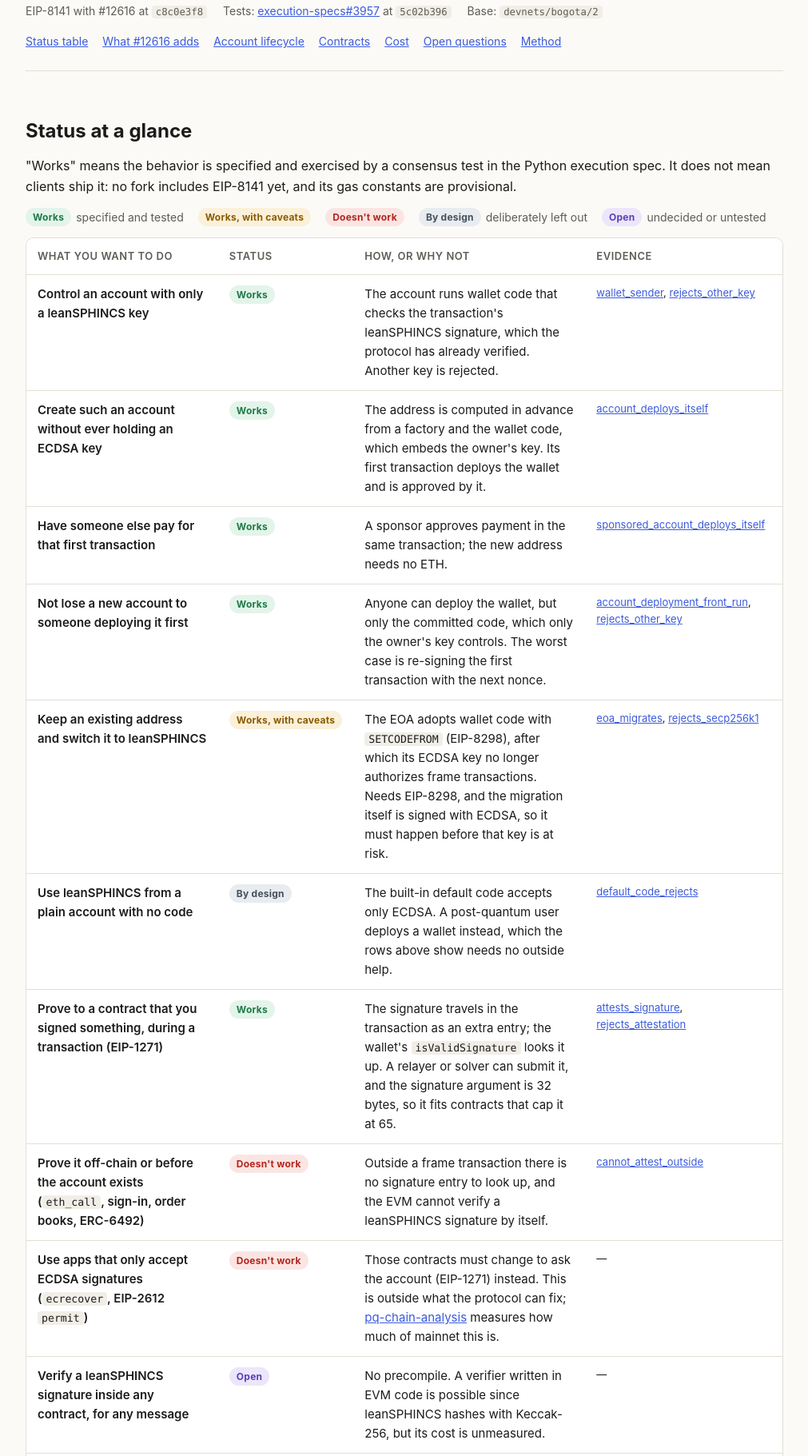
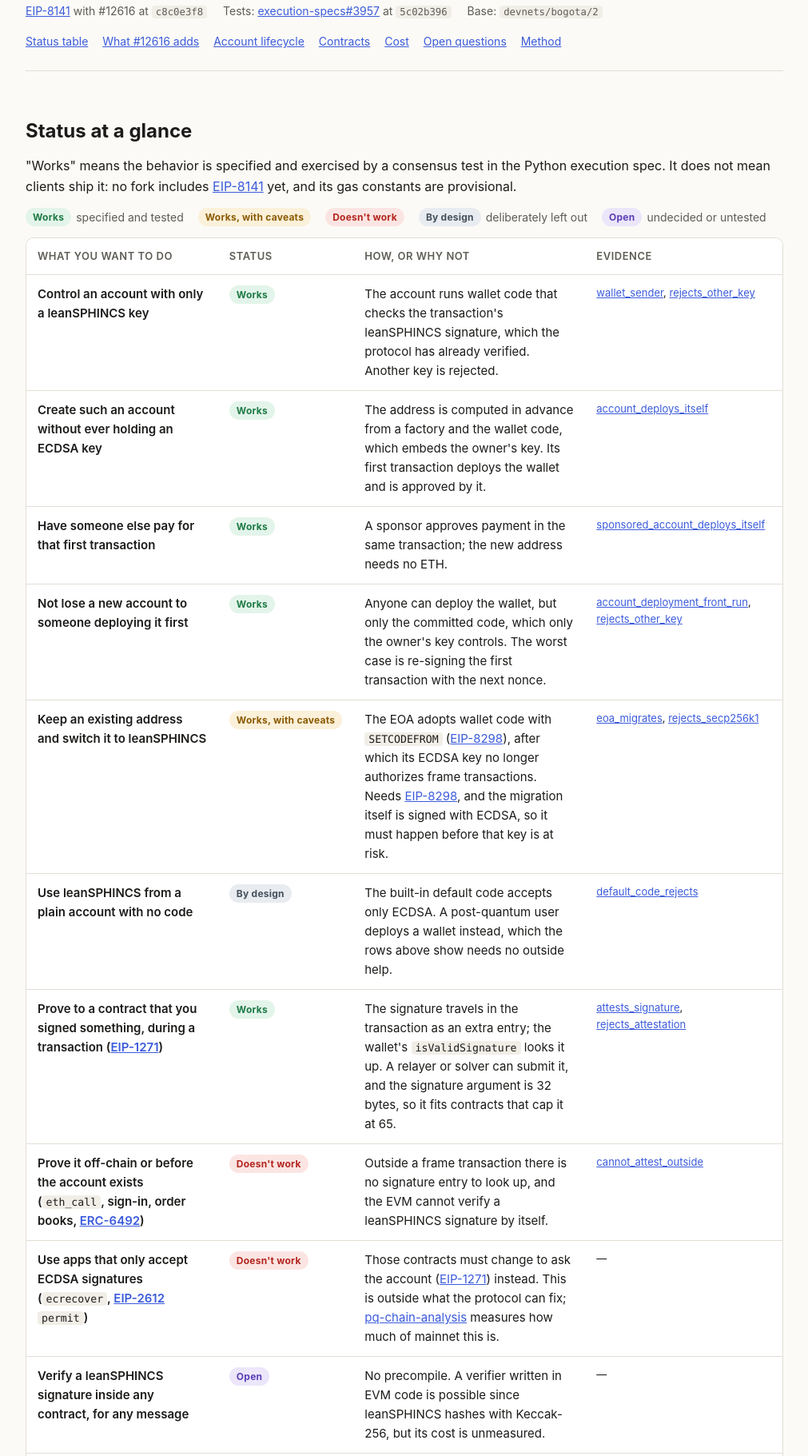
Before and after one commit to marioevz/specs-pq-status, a plain HTML site: page index.html in a window 1280 px wide. Shown: the part 240-2061 px from the top of the page at 80% size, without its empty margins (134-1145 px from the left). Drawn offline with Linux system fonts and the light colour scheme.

Commit message:
Link EIP and ERC references to their EIP pages

```diff
--- a/index.html
+++ b/index.html
@@ -139,9 +139,9 @@ footer { margin-top: 56px; padding-top: 20px; border-top: 1px solid var(--border
 <header class="top">
   <p class="eyebrow">Ethereum · post-quantum accounts · specification status</p>
   <h1>What a post-quantum account can do with today's specs</h1>
-  <p class="lede">EIP-8141 frame transactions plus <a href="https://github.com/ethereum/EIPs/pull/12616">ethereum/EIPs#12616</a> let a hash-based leanSPHINCS key authorize Ethereum transactions. This page tracks what that combination makes possible, what it doesn't, and the open questions, each backed by an executable test where one exists.</p>
+  <p class="lede"><a href="https://eips.ethereum.org/EIPS/eip-8141">EIP-8141</a> frame transactions plus <a href="https://github.com/ethereum/EIPs/pull/12616">ethereum/EIPs#12616</a> let a hash-based leanSPHINCS key authorize Ethereum transactions. This page tracks what that combination makes possible, what it doesn't, and the open questions, each backed by an executable test where one exists.</p>
   <p class="meta">
-    <span>EIP-8141 with #12616 at <code>c8c0e3f8</code></span>
+    <span><a href="https://eips.ethereum.org/EIPS/eip-8141">EIP-8141</a> with #12616 at <code>c8c0e3f8</code></span>
     <span>Tests: <a href="https://github.com/ethereum/execution-specs/pull/3957">execution-specs#3957</a> at <code>5c02b396</code></span>
     <span>Base: <code>devnets/bogota/2</code></span>
   </p>
@@ -158,7 +158,7 @@ footer { margin-top: 56px; padding-top: 20px; border-top: 1px solid var(--border
 
 <section id="status">
 <h2>Status at a glance</h2>
-<p>"Works" means the behavior is specified and exercised by a consensus test in the Python execution spec. It does not mean clients ship it: no fork includes EIP-8141 yet, and its gas constants are provisional.</p>
+<p>"Works" means the behavior is specified and exercised by a consensus test in the Python execution spec. It does not mean clients ship it: no fork includes <a href="https://eips.ethereum.org/EIPS/eip-8141">EIP-8141</a> yet, and its gas constants are provisional.</p>
 <div class="legend">
   <span><span class="badge ok">Works</span> specified and tested</span>
   <span><span class="badge warn">Works, with caveats</span></span>
@@ -197,7 +197,7 @@ footer { margin-top: 56px; padding-top: 20px; border-top: 1px solid var(--border
 <tr>
   <td class="what">Keep an existing address and switch it to leanSPHINCS</td>
   <td class="status"><span class="badge warn">Works, with caveats</span></td>
-  <td>The EOA adopts wallet code with <code>SETCODEFROM</code> (EIP-8298), after which its ECDSA key no longer authorizes frame transactions. Needs EIP-8298, and the migration itself is signed with ECDSA, so it must happen before that key is at risk.</td>
+  <td>The EOA adopts wallet code with <code>SETCODEFROM</code> (<a href="https://eips.ethereum.org/EIPS/eip-8298">EIP-8298</a>), after which its ECDSA key no longer authorizes frame transactions. Needs <a href="https://eips.ethereum.org/EIPS/eip-8298">EIP-8298</a>, and the migration itself is signed with ECDSA, so it must happen before that key is at risk.</td>
   <td class="evidence"><a href="https://github.com/marioevz/execution-specs/blob/5c02b396702727c40672c1f19fa9239cb328be9a/tests/bogota/eip8141_frame_transactions/test_leansphincs.py#L451">eoa_migrates</a>, <a href="https://github.com/marioevz/execution-specs/blob/5c02b396702727c40672c1f19fa9239cb328be9a/tests/bogota/eip8141_frame_transactions/test_leansphincs.py#L494">rejects_secp256k1</a></td>
 </tr>
 <tr>
@@ -207,21 +207,21 @@ footer { margin-top: 56px; padding-top: 20px; border-top: 1px solid var(--border
   <td class="evidence"><a href="https://github.com/marioevz/execution-specs/blob/5c02b396702727c40672c1f19fa9239cb328be9a/tests/bogota/eip8141_frame_transactions/test_leansphincs.py#L272">default_code_rejects</a></td>
 </tr>
 <tr>
-  <td class="what">Prove to a contract that you signed something, during a transaction (EIP-1271)</td>
+  <td class="what">Prove to a contract that you signed something, during a transaction (<a href="https://eips.ethereum.org/EIPS/eip-1271">EIP-1271</a>)</td>
   <td class="status"><span class="badge ok">Works</span></td>
   <td>The signature travels in the transaction as an extra entry; the wallet's <code>isValidSignature</code> looks it up. A relayer or solver can submit it, and the signature argument is 32 bytes, so it fits contracts that cap it at 65.</td>
   <td class="evidence"><a href="https://github.com/marioevz/execution-specs/blob/5c02b396702727c40672c1f19fa9239cb328be9a/tests/bogota/eip8141_frame_transactions/test_leansphincs.py#L648">attests_signature</a>, <a href="https://github.com/marioevz/execution-specs/blob/5c02b396702727c40672c1f19fa9239cb328be9a/tests/bogota/eip8141_frame_transactions/test_leansphincs.py#L707">rejects_attestation</a></td>
 </tr>
 <tr>
-  <td class="what">Prove it off-chain or before the account exists (<code>eth_call</code>, sign-in, order books, ERC-6492)</td>
+  <td class="what">Prove it off-chain or before the account exists (<code>eth_call</code>, sign-in, order books, <a href="https://eips.ethereum.org/EIPS/eip-6492">ERC-6492</a>)</td>
   <td class="status"><span class="badge no">Doesn't work</span></td>
   <td>Outside a frame transaction there is no signature entry to look up, and the EVM cannot verify a leanSPHINCS signature by itself.</td>
   <td class="evidence"><a href="https://github.com/marioevz/execution-specs/blob/5c02b396702727c40672c1f19fa9239cb328be9a/tests/bogota/eip8141_frame_transactions/test_leansphincs.py#L770">cannot_attest_outside</a></td>
 </tr>
 <tr>
-  <td class="what">Use apps that only accept ECDSA signatures (<code>ecrecover</code>, EIP-2612 <code>permit</code>)</td>
+  <td class="what">Use apps that only accept ECDSA signatures (<code>ecrecover</code>, <a href="https://eips.ethereum.org/EIPS/eip-2612">EIP-2612</a> <code>permit</code>)</td>
   <td class="status"><span class="badge no">Doesn't work</span></td>
-  <td>Those contracts must change to ask the account (EIP-1271) instead. This is outside what the protocol can fix; <a href="https://kevaundray.github.io/pq-chain-analysis/">pq-chain-analysis</a> measures how much of mainnet this is.</td>
+  <td>Those contracts must change to ask the account (<a href="https://eips.ethereum.org/EIPS/eip-1271">EIP-1271</a>) instead. This is outside what the protocol can fix; <a href="https://kevaundray.github.io/pq-chain-analysis/">pq-chain-analysis</a> measures how much of mainnet this is.</td>
   <td class="evidence">—</td>
 </tr>
 <tr>
@@ -261,7 +261,7 @@ footer { margin-top: 56px; padding-top: 20px; border-top: 1px solid var(--border
 
 <section id="what-changes">
 <h2>What #12616 adds</h2>
-<p>EIP-8141 introduces frame transactions: a transaction is a list of frames, and the account itself, running its own code, approves who sends it and who pays. Signatures sit in a separate list that the protocol verifies before anything runs. Contracts can read who signed (the scheme and the signer) but not the signature bytes.</p>
+<p><a href="https://eips.ethereum.org/EIPS/eip-8141">EIP-8141</a> introduces frame transactions: a transaction is a list of frames, and the account itself, running its own code, approves who sends it and who pays. Signatures sit in a separate list that the protocol verifies before anything runs. Contracts can read who signed (the scheme and the signer) but not the signature bytes.</p>
 <p>#12616 adds a fourth signature scheme to that list, <strong>leanSPHINCS</strong>: a stateless, hash-based signature over Keccak-256 whose security does not depend on the hardness of discrete logarithms, so a quantum computer does not break it. The other schemes are ECDSA over secp256k1 (today's Ethereum keys), P-256 (passkeys), and <code>ARBITRARY</code>, whose bytes the protocol passes to the account's code unverified.</p>
 <div class="stats">
   <div class="stat"><div class="num">32 bytes</div><div class="lbl">public key, which is also the signer</div></div>
@@ -322,7 +322,7 @@ footer { margin-top: 56px; padding-top: 20px; border-top: 1px solid var(--border
   <path d="M586 87 H602" class="line" marker-end="url(#arr)"/>
   <path d="M746 87 H762" class="line" marker-end="url(#arr)"/>
 </svg>
-<figcaption>The deploy and verify frames are EIP-8141's "deploy new account" pattern (Example 1b). The tests run it for all four signature schemes.</figcaption>
+<figcaption>The deploy and verify frames are <a href="https://eips.ethereum.org/EIPS/eip-8141">EIP-8141</a>'s "deploy new account" pattern (Example 1b). The tests run it for all four signature schemes.</figcaption>
 </figure>
 <p><strong>Front-running is harmless.</strong> Anyone can call the factory first, but all they can deploy is the wallet the address commits to, which only the owner's key controls. Deploying it does bump the account's nonce to 1, so a first transaction already signed for nonce 0 becomes invalid and has to be signed again. Before deployment, taking over the address would require finding different wallet code with the same 160-bit address, a preimage search of about 2<sup>160</sup> work, or 2<sup>80</sup> with Grover's algorithm.</p>
 <details>
@@ -331,21 +331,21 @@ footer { margin-top: 56px; padding-top: 20px; border-top: 1px solid var(--border
 <ul>
   <li>For this to be safe, the factory must not depend on who calls it, the owner must be fixed in the initcode (no <code>initialize()</code> call afterwards), and the wallet must have no way to change its owner that bypasses the key.</li>
   <li>Whoever writes the wallet code could plant a backdoor through a 2<sup>80</sup> collision search on the address (classically). Users should rely on audited, widely used wallet code.</li>
-  <li>The test factory is a 23-byte <code>CREATE2</code> forwarder in the pre-state (<a href="https://github.com/marioevz/execution-specs/blob/5c02b396702727c40672c1f19fa9239cb328be9a/tests/bogota/eip8141_frame_transactions/test_account_deployment.py#L62">source</a>). EIP-7997's canonical factory is not in the Bogota devnet yet.</li>
+  <li>The test factory is a 23-byte <code>CREATE2</code> forwarder in the pre-state (<a href="https://github.com/marioevz/execution-specs/blob/5c02b396702727c40672c1f19fa9239cb328be9a/tests/bogota/eip8141_frame_transactions/test_account_deployment.py#L62">source</a>). <a href="https://eips.ethereum.org/EIPS/eip-7997">EIP-7997</a>'s canonical factory is not in the Bogota devnet yet.</li>
   <li>Sponsored deployment: the deployment creates the sender account, so when the sponsor's <code>APPROVE_PAYMENT</code> increments the sender's nonce, it creates no account and needs no state gas. Without a deployment, approving payment for a nonexistent sender charges <code>NEW_ACCOUNT</code> state gas first (<code>test_state_gas.py::test_approve_creates_sender</code>).</li>
   <li>The sender's nonce is incremented once per transaction, when payment is approved, so it protects the sender even when someone else pays. Every empty-<code>msg</code> signature commits to it through the canonical signature hash.</li>
-  <li>The keyed nonces of EIP-8250 on the devnet would let a transaction survive a front-run deployment, since deploying only bumps the account nonce. This is untested.</li>
+  <li>The keyed nonces of <a href="https://eips.ethereum.org/EIPS/eip-8250">EIP-8250</a> on the devnet would let a transaction survive a front-run deployment, since deploying only bumps the account nonce. This is untested.</li>
 </ul>
 </div>
 </details>
 
 <h3>Keeping an existing address</h3>
-<p>Someone who already holds an ECDSA account can keep its address: they delegate it (EIP-7702) to a small contract that calls <code>SETCODEFROM</code> (EIP-8298) to copy a leanSPHINCS wallet's code into the account. The account then has real code rather than a delegation, so the old ECDSA key no longer authorizes frame transactions from it. This depends on EIP-8298, which the devnet includes, and the migration transaction is itself signed with ECDSA, so it has to happen while that key is still safe.</p>
+<p>Someone who already holds an ECDSA account can keep its address: they delegate it (<a href="https://eips.ethereum.org/EIPS/eip-7702">EIP-7702</a>) to a small contract that calls <code>SETCODEFROM</code> (<a href="https://eips.ethereum.org/EIPS/eip-8298">EIP-8298</a>) to copy a leanSPHINCS wallet's code into the account. The account then has real code rather than a delegation, so the old ECDSA key no longer authorizes frame transactions from it. This depends on <a href="https://eips.ethereum.org/EIPS/eip-8298">EIP-8298</a>, which the devnet includes, and the migration transaction is itself signed with ECDSA, so it has to happen while that key is still safe.</p>
 <details>
-<summary>Why not EIP-7702 or a leanSPHINCS default code?</summary>
+<summary>Why not <a href="https://eips.ethereum.org/EIPS/eip-7702">EIP-7702</a> or a leanSPHINCS default code?</summary>
 <div>
 <ul>
-  <li>An EIP-7702 authorization is signed with ECDSA and names the authority by its recovered address, so a leanSPHINCS key can't produce one. EIP-8141 deliberately has no authorization list of its own.</li>
+  <li>An <a href="https://eips.ethereum.org/EIPS/eip-7702">EIP-7702</a> authorization is signed with ECDSA and names the authority by its recovered address, so a leanSPHINCS key can't produce one. <a href="https://eips.ethereum.org/EIPS/eip-8141">EIP-8141</a> deliberately has no authorization list of its own.</li>
   <li>A codeless account never runs code of its own, so it cannot call <code>SETCODEFROM</code>.</li>
   <li>Accepting leanSPHINCS in the default code was considered and dropped: deploying in the first transaction already gives a key-only onboarding path without help from anyone, while a default-code account would have no upgrade path, since 7702 is ECDSA-only.</li>
 </ul>
@@ -379,15 +379,15 @@ footer { margin-top: 56px; padding-top: 20px; border-top: 1px solid var(--border
 </svg>
 <figcaption>The signature argument is just the entry's index. The signed digest includes the wallet's address so that two wallets owned by the same key don't share attestations.</figcaption>
 </figure>
-<p>This covers on-chain settlement, where a contract checks the signature inside a transaction, provided whoever submits it uses a frame transaction. It does not cover checks made outside a transaction, such as an order book or sign-in backend calling <code>isValidSignature</code> through <code>eth_call</code>, or ERC-6492 checks before the wallet is deployed. There the call simply fails. Closing that gap needs a way to verify leanSPHINCS in the EVM, which is an <a href="#open">open question</a>.</p>
-<p>Contracts that only accept ECDSA, for example by calling <code>ecrecover</code> or implementing EIP-2612 <code>permit</code> without EIP-1271, can't be used by any smart account, post-quantum or not. Fixing them is up to the applications; <a href="https://kevaundray.github.io/pq-chain-analysis/">pq-chain-analysis</a> measures how much value sits behind them.</p>
+<p>This covers on-chain settlement, where a contract checks the signature inside a transaction, provided whoever submits it uses a frame transaction. It does not cover checks made outside a transaction, such as an order book or sign-in backend calling <code>isValidSignature</code> through <code>eth_call</code>, or <a href="https://eips.ethereum.org/EIPS/eip-6492">ERC-6492</a> checks before the wallet is deployed. There the call simply fails. Closing that gap needs a way to verify leanSPHINCS in the EVM, which is an <a href="#open">open question</a>.</p>
+<p>Contracts that only accept ECDSA, for example by calling <code>ecrecover</code> or implementing <a href="https://eips.ethereum.org/EIPS/eip-2612">EIP-2612</a> <code>permit</code> without <a href="https://eips.ethereum.org/EIPS/eip-1271">EIP-1271</a>, can't be used by any smart account, post-quantum or not. Fixing them is up to the applications; <a href="https://kevaundray.github.io/pq-chain-analysis/">pq-chain-analysis</a> measures how much value sits behind them.</p>
 <details>
 <summary>Spec details for implementers</summary>
 <div>
 <ul>
   <li>The wallet checks <code>SIGPARAM(i, SCHEME) == LEANSPHINCS</code>, <code>SIGPARAM(i, RESOLVED_SIGNER) == owner_key</code>, and <code>SIGPARAM(i, MSG) == keccak256(address(this) ‖ hash)</code>, with <code>i</code> ABI-decoded from <code>signature</code> (<a href="https://github.com/marioevz/execution-specs/blob/5c02b396702727c40672c1f19fa9239cb328be9a/tests/bogota/eip8141_frame_transactions/test_leansphincs.py#L576">source</a>).</li>
   <li><code>SIGPARAM</code> works at any call depth within a frame transaction and halts outside one, so the wallet's call fails rather than returning a wrong answer.</li>
-  <li>The EIP's warning about approving transactions on explicit-<code>msg</code> signatures does not apply: <code>isValidSignature</code> attests to a hash and authorizes no frames. Replay protection for the hash itself is the application's responsibility, as with EIP-1271 today.</li>
+  <li>The EIP's warning about approving transactions on explicit-<code>msg</code> signatures does not apply: <code>isValidSignature</code> attests to a hash and authorizes no frames. Replay protection for the hash itself is the application's responsibility, as with <a href="https://eips.ethereum.org/EIPS/eip-1271">EIP-1271</a> today.</li>
   <li>Every attestation consumes one of the key's 2<sup>30</sup> signatures.</li>
 </ul>
 </div>
@@ -396,7 +396,7 @@ footer { margin-top: 56px; padding-top: 20px; border-top: 1px solid var(--border
 
 <section id="cost">
 <h2>Cost</h2>
-<p>The 12,600 gas for verifying a leanSPHINCS signature is small. Carrying it is not: its 7,740 bytes are priced as transaction data, and EIP-7976's data floor makes data-heavy transactions pay at least 64 gas per byte. For a simple transaction the floor is what's charged.</p>
+<p>The 12,600 gas for verifying a leanSPHINCS signature is small. Carrying it is not: its 7,740 bytes are priced as transaction data, and <a href="https://eips.ethereum.org/EIPS/eip-7976">EIP-7976</a>'s data floor makes data-heavy transactions pay at least 64 gas per byte. For a simple transaction the floor is what's charged.</p>
 <div class="table-wrap">
 <table>
 <thead><tr><th>Signature</th><th>Bytes</th><th>Verification gas</th><th>Intrinsic gas</th><th>Data floor (minimum charged)</th></tr></thead>
@@ -407,7 +407,7 @@ footer { margin-top: 56px; padding-top: 20px; border-top: 1px solid var(--border
 </tbody>
 </table>
 </div>
-<p class="meta">A frame transaction with one verify frame, one sender frame with no data, one signature entry, and nonce 1, computed with the spec's <code>calculate_frame_transaction_intrinsic_cost</code> on the branch above. EIP-8141's constants are provisional.</p>
+<p class="meta">A frame transaction with one verify frame, one sender frame with no data, one signature entry, and nonce 1, computed with the spec's <code>calculate_frame_transaction_intrinsic_cost</code> on the branch above. <a href="https://eips.ethereum.org/EIPS/eip-8141">EIP-8141</a>'s constants are provisional.</p>
 <p>So a leanSPHINCS transaction costs about 25 times as much gas as an ECDSA one, and about 95% of its minimum pays for the signature bytes. Lowering that cost is a question of pricing the bytes differently or of aggregating signatures, not of making verification cheaper. The same arithmetic applies to any in-contract verifier, which has to receive the 7,740 bytes as call data.</p>
 </section>
 
@@ -419,7 +419,7 @@ footer { margin-top: 56px; padding-top: 20px; border-top: 1px solid var(--border
 <tbody>
 <tr>
   <td class="what">Verifying leanSPHINCS in the EVM</td>
-  <td>Needed for EIP-1271 checks outside a frame transaction (off-chain, before deployment) and for contracts that verify signatures on arbitrary messages.</td>
+  <td>Needed for <a href="https://eips.ethereum.org/EIPS/eip-1271">EIP-1271</a> checks outside a frame transaction (off-chain, before deployment) and for contracts that verify signatures on arbitrary messages.</td>
   <td>A precompile (the 7,740 bytes of input still cost far more than verification), an EVM verifier (feasible with Keccak-256, unmeasured), or accepting the gap. Not committed either way.</td>
 </tr>
 <tr>
@@ -430,7 +430,7 @@ footer { margin-top: 56px; padding-top: 20px; border-top: 1px solid var(--border
 <tr>
   <td class="what">Basis for the 12,600 gas price</td>
   <td>Verification cost has to be benchmarked across clients.</td>
-  <td>Provisional, like EIP-8141's other constants.</td>
+  <td>Provisional, like <a href="https://eips.ethereum.org/EIPS/eip-8141">EIP-8141</a>'s other constants.</td>
 </tr>
 <tr>
   <td class="what">Expiry frame before a deploy frame</td>
@@ -445,12 +445,12 @@ footer { margin-top: 56px; padding-top: 20px; border-top: 1px solid var(--border
 <tr>
   <td class="what">Keyed nonces and front-running</td>
   <td>A front-run deployment forces a re-sign with the account nonce.</td>
-  <td>EIP-8250 keyed nonces, on the devnet but not in EIP-8141's text, would avoid it. Untested.</td>
+  <td><a href="https://eips.ethereum.org/EIPS/eip-8250">EIP-8250</a> keyed nonces, on the devnet but not in <a href="https://eips.ethereum.org/EIPS/eip-8141">EIP-8141</a>'s text, would avoid it. Untested.</td>
 </tr>
 <tr>
   <td class="what">Canonical factory and <code>SETDELEGATE</code></td>
   <td>Wallets should deploy through a shared, well-known factory.</td>
-  <td>EIP-7997 (factory) and EIP-7819 (<code>SETDELEGATE</code>) are not in the Bogota devnet yet.</td>
+  <td><a href="https://eips.ethereum.org/EIPS/eip-7997">EIP-7997</a> (factory) and <a href="https://eips.ethereum.org/EIPS/eip-7819">EIP-7819</a> (<code>SETDELEGATE</code>) are not in the Bogota devnet yet.</td>
 </tr>
 <tr>
   <td class="what">Signature budget per key</td>
@@ -458,14 +458,14 @@ footer { margin-top: 56px; padding-top: 20px; border-top: 1px solid var(--border
   <td>A wallet and paymaster concern. Key rotation patterns are not specified.</td>
 </tr>
 <tr>
-  <td class="what">Forward compatibility with EIP-8288</td>
+  <td class="what">Forward compatibility with <a href="https://eips.ethereum.org/EIPS/eip-8288">EIP-8288</a></td>
   <td>Later post-quantum schemes and signature changes should fit without breaking these accounts.</td>
   <td>Not yet assessed.</td>
 </tr>
 <tr>
   <td class="what">Applications that only accept ECDSA</td>
   <td>Post-quantum accounts can't use them at all.</td>
-  <td>An application-level migration to EIP-1271, outside protocol scope.</td>
+  <td>An application-level migration to <a href="https://eips.ethereum.org/EIPS/eip-1271">EIP-1271</a>, outside protocol scope.</td>
 </tr>
 </tbody>
 </table>
```
